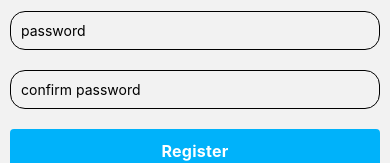
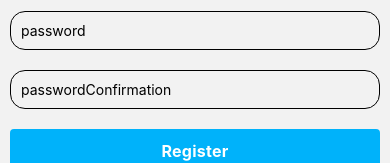
Before and after one commit to Adriangrz/instagram-mobile-clone, a React Native app: screen /Registration in a window 390 px wide. Shown: the part 368-531 px from the top of the page. Built offline with nearby package versions, Linux system fonts and the light colour scheme.

Commit message:
Add FormInput typography component and use it in registration screen

```diff
--- /dev/null
+++ b/src/components/typography/FormInput/FormInput.tsx
@@ -0,0 +1,32 @@
+import React from 'react';
+import { ReturnKeyType, TextInput } from 'react-native';
+import { useController, UseControllerProps } from 'react-hook-form';
+import styles from './styles';
+
+type Props = UseControllerProps<any> & {
+  innerRef: any;
+  onSubmitEditing: any;
+  text: string;
+  secureTextEntry: boolean;
+  returnKeyType: ReturnKeyType;
+};
+
+export default function FormInput(props: Props) {
+  const { field, fieldState } = useController(props);
+
+  return (
+    <TextInput
+      style={styles.input}
+      {...field}
+      onChangeText={field.onChange}
+      placeholder={props.name}
+      autoCapitalize="none"
+      onSubmitEditing={props.onSubmitEditing}
+      ref={props.innerRef}
+      autoCorrect={false}
+      blurOnSubmit={false}
+      returnKeyType={props.returnKeyType}
+      secureTextEntry={props.secureTextEntry}
+    />
+  );
+}
--- /dev/null
+++ b/src/components/typography/FormInput/index.ts
@@ -0,0 +1 @@
+export { default } from './FormInput';
--- /dev/null
+++ b/src/components/typography/FormInput/styles.ts
@@ -0,0 +1,15 @@
+import { StyleSheet } from 'react-native';
+
+import theme from '../../../theme';
+
+export const styles = StyleSheet.create({
+  input: {
+    borderWidth: 1,
+    borderRadius: 15,
+    padding: 10,
+    alignSelf: 'stretch',
+    margin: 10,
+  },
+});
+
+export default styles;
--- a/src/screens/RegistrationScreen/RegistrationScreen.tsx
+++ b/src/screens/RegistrationScreen/RegistrationScreen.tsx
@@ -15,6 +15,7 @@ import { yupResolver } from '@hookform/resolvers/yup';
 import * as yup from 'yup';
 import Button from '../../components/typography/Button';
 import { supaBaseclient } from '../../utilities/supabaseClient';
+import FormInput from '../../components/typography/FormInput';
 
 type Props = {
   navigation: any;
@@ -44,6 +45,7 @@ const RegistrationScreen = ({ navigation }: Props) => {
     formState: { errors },
   } = useForm({
     resolver: yupResolver(validation),
+    mode: 'onChange',
     defaultValues: {
       email: '',
       password: '',
@@ -56,7 +58,6 @@ const RegistrationScreen = ({ navigation }: Props) => {
       email: values.email,
       password: values.password,
     });
-    console.log(response);
   }, []);
 
   return (
@@ -73,13 +74,13 @@ const RegistrationScreen = ({ navigation }: Props) => {
         <View style={styles.inner}>
           <Header variant="h1">Register</Header>
           <View style={styles.row}>
-            <Controller
+            <FormInput
               control={control}
               name="email"
-              render={({ field: { onChange, onBlur, value } }) => (
-                <TextInput
-                  style={styles.input}
-                  ref={ref_emailInput}
+              text="email"
+              secureTextEntry={false}
+              returnKeyType="next"
+              innerRef={ref_emailInput}
               onSubmitEditing={() => {
                 setTimeout(() => {
                   if (ref_passwordInput.current) {
@@ -87,27 +88,17 @@ const RegistrationScreen = ({ navigation }: Props) => {
                   }
                 }, 1000);
               }}
-                  autoCapitalize="words"
-                  autoCorrect={false}
-                  blurOnSubmit={false}
-                  returnKeyType="next"
-                  placeholder="email"
-                  onBlur={onBlur}
-                  onChangeText={onChange}
-                  value={value}
-                />
-              )}
             />
             {errors.email && <Text style={styles.error}>{errors.email.message}</Text>}
           </View>
           <View style={styles.row}>
-            <Controller
+            <FormInput
               control={control}
               name="password"
-              render={({ field: { onChange, onBlur, value } }) => (
-                <TextInput
-                  style={styles.input}
-                  ref={ref_passwordInput}
+              text="password"
+              secureTextEntry={true}
+              returnKeyType="next"
+              innerRef={ref_passwordInput}
               onSubmitEditing={() => {
                 setTimeout(() => {
                   if (ref_passwordConfirmationInput.current) {
@@ -115,39 +106,18 @@ const RegistrationScreen = ({ navigation }: Props) => {
                   }
                 }, 1000);
               }}
-                  autoCapitalize="words"
-                  autoCorrect={false}
-                  blurOnSubmit={false}
-                  returnKeyType="next"
-                  placeholder="password"
-                  onBlur={onBlur}
-                  onChangeText={onChange}
-                  value={value}
-                  secureTextEntry={true}
-                />
-              )}
             />
             {errors.password && <Text style={styles.error}>{errors.password.message}</Text>}
           </View>
           <View style={styles.row}>
-            <Controller
+            <FormInput
               control={control}
               name="passwordConfirmation"
-              render={({ field: { onChange, onBlur, value } }) => (
-                <TextInput
-                  style={styles.input}
-                  ref={ref_passwordConfirmationInput}
-                  autoCapitalize="words"
-                  autoCorrect={false}
+              text="confirm password"
+              secureTextEntry={true}
               returnKeyType="done"
-                  placeholder="confirm password"
-                  onBlur={onBlur}
-                  onChangeText={onChange}
-                  value={value}
-                  secureTextEntry={true}
+              innerRef={ref_passwordConfirmationInput}
               onSubmitEditing={handleSubmit(onSubmit)}
-                />
-              )}
             />
             {errors.passwordConfirmation && (
               <Text style={styles.error}>{errors.passwordConfirmation.message}</Text>
```
Lines whose indentation alone changed are shown as unchanged.
